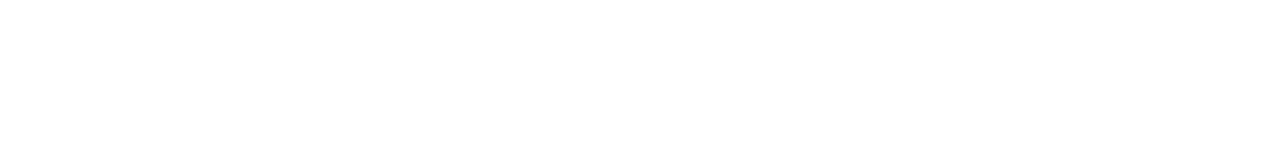
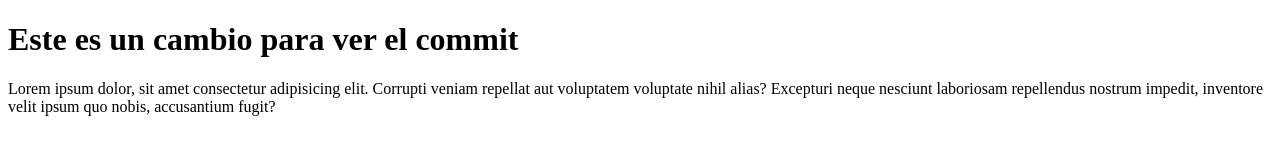
Before and after one commit to jactony/web-design-ux, a plain HTML site: page index.html in a window 1280 px wide. Drawn offline with Linux system fonts and the light colour scheme.

Commit message:
enviar proyecto a remoto

```diff
--- a/index.html
+++ b/index.html
@@ -4,6 +4,8 @@
     <meta charset="UTF-8">
     <meta name="viewport" content="width=device-width, initial-scale=1.0">
     <title>Ejercicio diseño UX/UI</title>
+    <h1>Este es un cambio para ver el commit</h1>
+    <p>Lorem ipsum dolor, sit amet consectetur adipisicing elit. Corrupti veniam repellat aut voluptatem voluptate nihil alias? Excepturi neque nesciunt laboriosam repellendus nostrum impedit, inventore velit ipsum quo nobis, accusantium fugit?</p>
 </head>
 <body>
 
```
